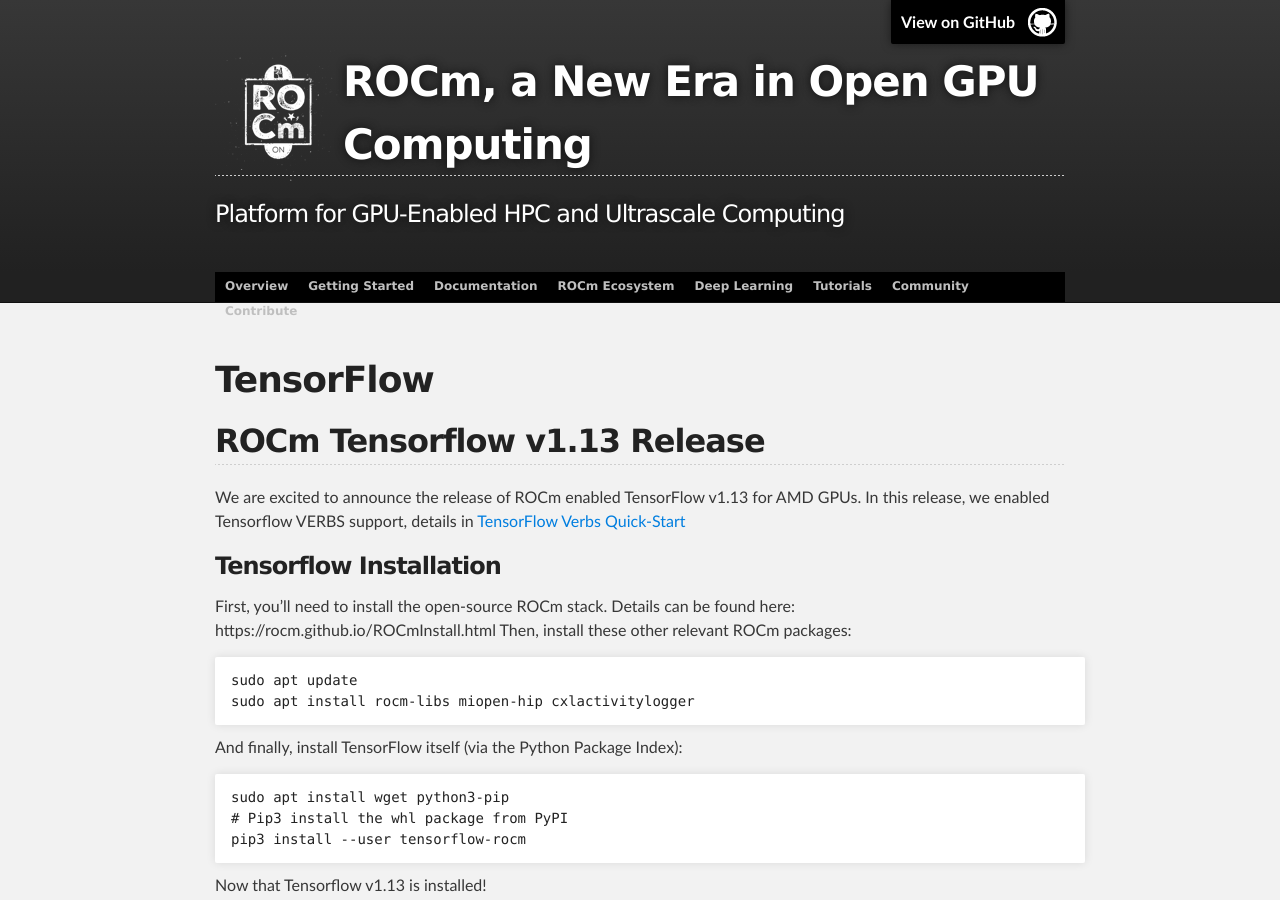
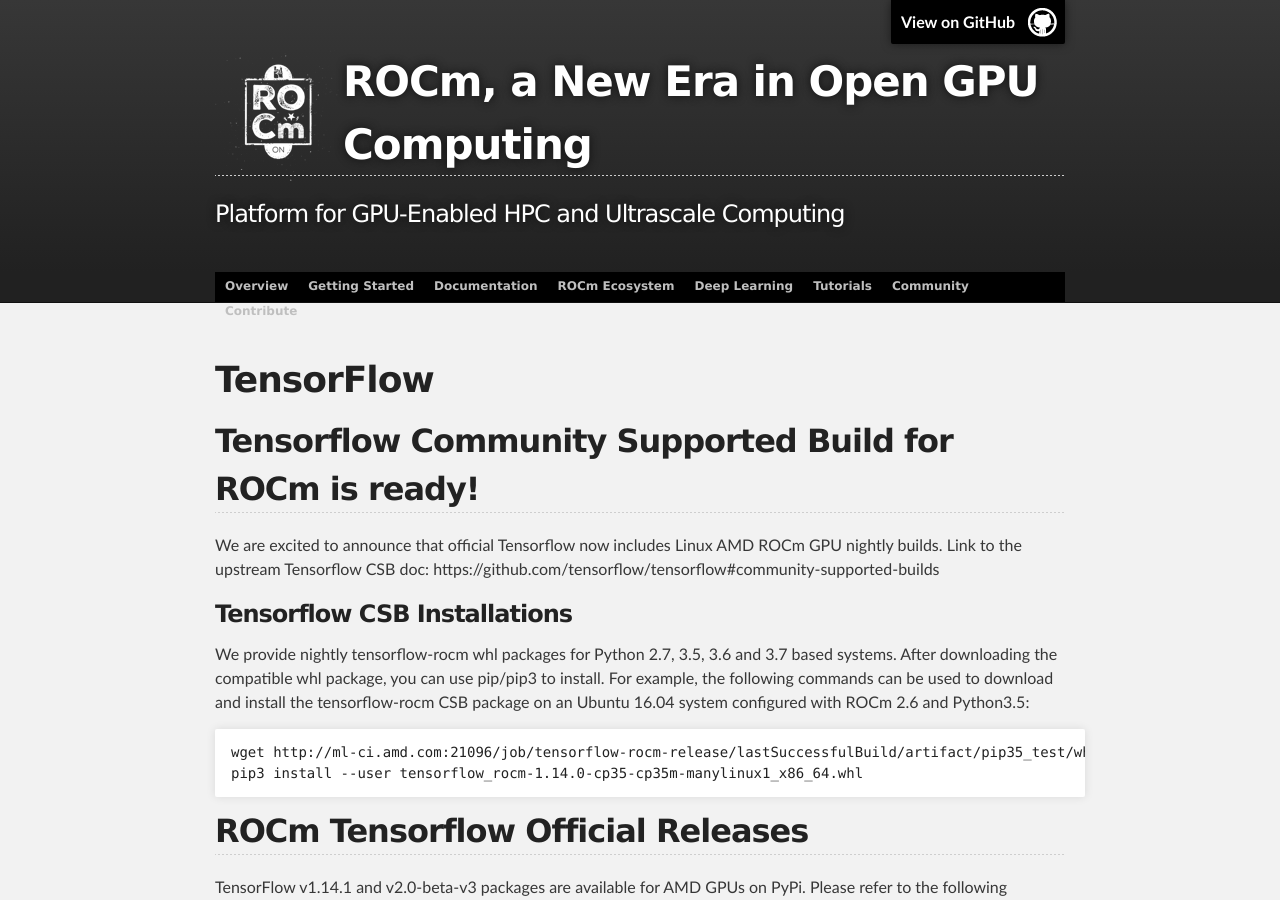
Before and after one commit to ROCm/ROCm.github.io, a Jekyll site: the page built from tensorflow.md, in a window 1280 px wide and 900 px high. Built offline with Jekyll 4.4.1, drawn with Linux system fonts in a browser that asks for light colours; our own code applies the rules of GitHub Pages for plain Markdown files; some of the changed text lies outside the part shown.

Commit message:
Updated doc on Tensorflow release and CSB builds

````diff
--- a/tensorflow.md
+++ b/tensorflow.md
@@ -1,8 +1,22 @@
 # TensorFlow
 
-## ROCm Tensorflow v1.13 Release
-We are excited to announce the release of ROCm enabled TensorFlow v1.13 for AMD GPUs.
-In this release, we enabled Tensorflow VERBS support, details in [TensorFlow Verbs Quick-Start](https://github.com/ROCmSoftwarePlatform/tensorflow-upstream/blob/r1.13-rocm/rocm_docs/tensorflow-verbs.md)
+## Tensorflow Community Supported Build for ROCm is ready!
+We are excited to announce that official Tensorflow now includes Linux AMD ROCm GPU nightly builds.
+Link to the upstream Tensorflow CSB doc: https://github.com/tensorflow/tensorflow#community-supported-builds
+
+### Tensorflow CSB Installations
+We provide nightly tensorflow-rocm whl packages for Python 2.7, 3.5, 3.6 and 3.7 based systems.
+After downloading the compatible whl package, you can use pip/pip3 to install.
+For example, the following commands can be used to download and install the tensorflow-rocm CSB package on an Ubuntu 16.04 system configured with ROCm 2.6 and Python3.5:
+```
+wget http://ml-ci.amd.com:21096/job/tensorflow-rocm-release/lastSuccessfulBuild/artifact/pip35_test/whl/tensorflow_rocm-1.14.0-cp35-cp35m-manylinux1_x86_64.whl
+pip3 install --user tensorflow_rocm-1.14.0-cp35-cp35m-manylinux1_x86_64.whl
+```
+
+## ROCm Tensorflow Official Releases
+TensorFlow v1.14.1 and v2.0-beta-v3 packages are available for AMD GPUs on PyPi.
+Please refer to the following document for more details:
+https://github.com/ROCmSoftwarePlatform/tensorflow-upstream/blob/develop-upstream/RELEASE.md
 
 ### Tensorflow Installation
 First, you’ll need to install the open-source ROCm stack. Details can be found here: https://rocm.github.io/ROCmInstall.html
````
Also changed, not shown: dl.md (+2 -1 lines).
